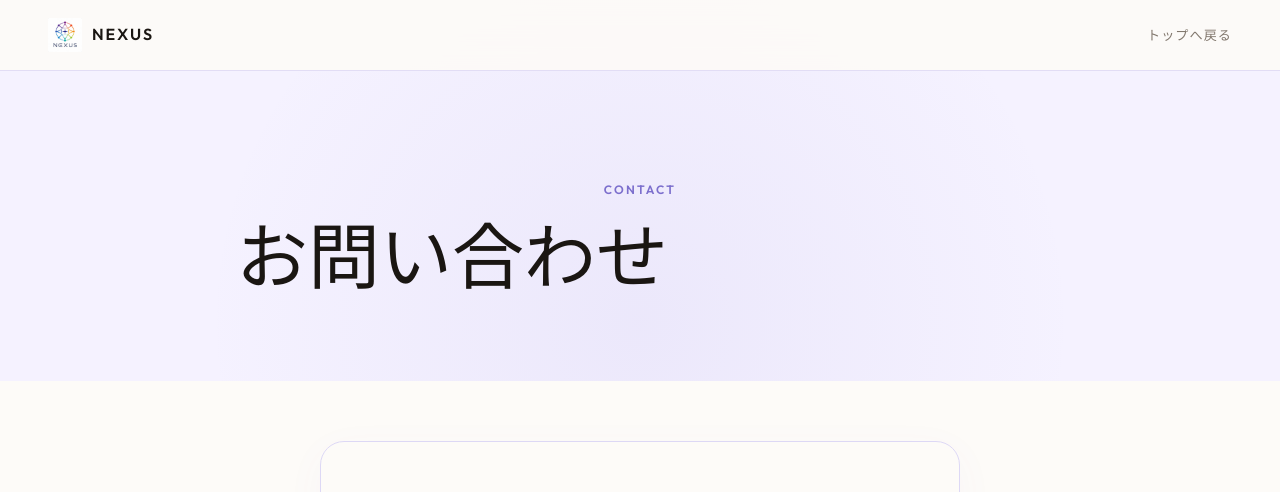
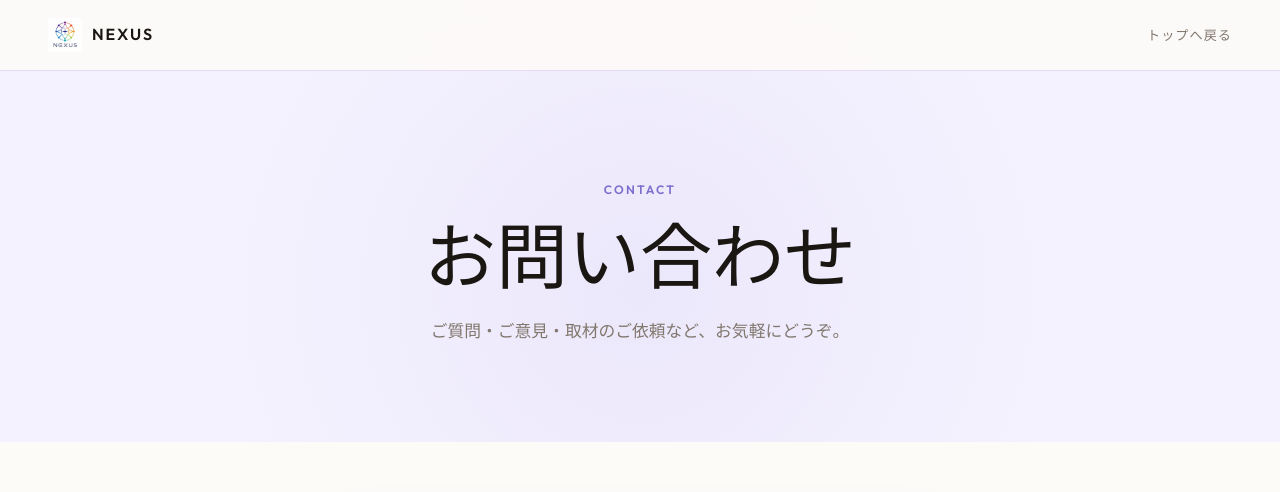
Before and after one commit to Kojki/nexus-website, a Next.js app: page /contact in a window 1280 px wide. Shown: the top 492 px of the page. Built offline with nearby package versions, Linux system fonts and the light colour scheme; no server answers.

Commit message:
Fix: Improve header layout and styling in contact page

```diff
--- a/app/contact/page.tsx
+++ b/app/contact/page.tsx
@@ -44,10 +44,15 @@ export default function Contact() {
         <div className="nav-links"><Link href="/">トップへ戻る</Link></div>
       </nav>
 
-      <header className="concept-header">
-        <div className="animate-slide-up">
-          <p className="eyebrow" style={{ justifyContent: "center" }}>CONTACT</p>
-          <h1 style={{ fontSize: "clamp(2.5rem, 6vw, 4.5rem)", textAlign: "center" }}>お問い合わせ</h1>
+      <header className="concept-header" style={{ display: 'flex', flexDirection: 'column', alignItems: 'center', textAlign: 'center' }}>
+        <div className="animate-slide-up" style={{ display: 'flex', flexDirection: 'column', alignItems: 'center' }}>
+          <p className="eyebrow">CONTACT</p>
+          <h1 style={{ fontSize: "clamp(2.5rem, 6vw, 4.5rem)", margin: "0 auto" }}>
+            お問い合わせ
+          </h1>
+          <p style={{ color: "var(--muted)", marginTop: "16px", fontSize: "1.05rem" }}>
+            ご質問・ご意見・取材のご依頼など、お気軽にどうぞ。
+          </p>
         </div>
       </header>
 
```
